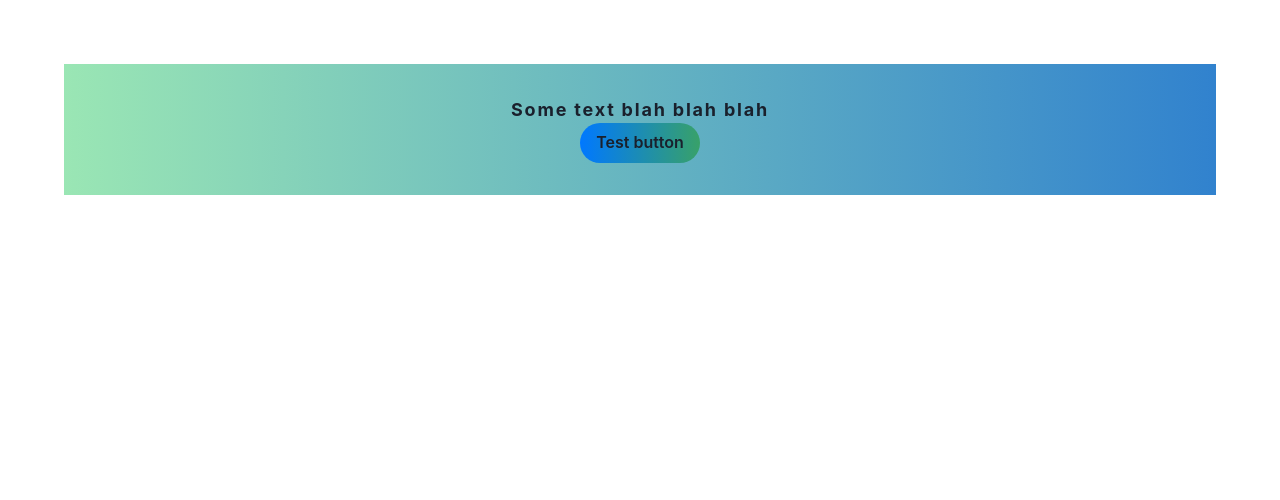
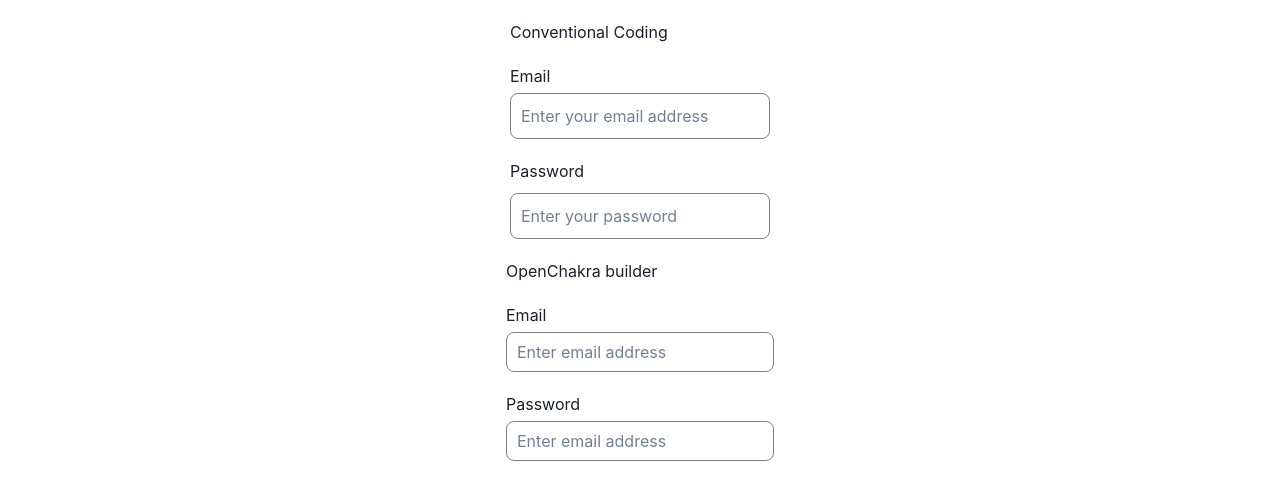
Before and after one commit to trilogy-group/tu2k22-chakra-template, a React (Create React App) app: page / in a window 1280 px wide. Shown: the top 500 px of the page. Built offline with nearby package versions, Linux system fonts and the light colour scheme.

Commit message:
Created component using both conventional code and open chakra

```diff
--- a/src/App.tsx
+++ b/src/App.tsx
@@ -1,31 +1,73 @@
 import React from 'react'
-import { ChakraProvider, Center, Button, Text } from '@chakra-ui/react'
+import { ChakraProvider, Container, Input, Text } from '@chakra-ui/react'
 
 const App = () => (
   <ChakraProvider resetCSS>
-    <Center
-      display="flex"
+    <div style={{
+      width:"100%",
+
+    }}>
+
+    <div style={{
+      display:"flex",
+      flexDirection:"column",
+      justifyContent: "center",
+      width: "300px",
+      margin:"auto",
+      padding:"20px"
+    }}>
+      <h1>Conventional Coding</h1>
+      <label style={{
+        marginTop:"20px",
+        marginBottom:"5px"
+      }} >Email</label>
+      <input type="text" style={{
+        padding:"10px",
+        borderRadius: "8px",
+        border:"1px grey solid",
+      }} placeholder='Enter your email address' />
+      <label style={{
+        marginTop:"20px",
+        marginBottom:"10px"
+      }}>Password</label>
+      <input type="text" style={{
+        padding:"10px",
+        borderRadius: "8px",
+        border:"1px grey solid",
+      }} placeholder='Enter your password' />
+
+    </div>
+    </div>
+
+  <Container
+      display="block"
       flexDirection="column"
+      justifyContent="center"
       alignItems="center"
-      justifyContent="flex-start"
-      m={16}
-      p={8}
-      backgroundColor="cyan.100"
-      bgGradient="linear(to right, green.200,blue.500)"
+      width="100%"
     >
-      <Text opacity={1} fontWeight="bold" fontSize="lg" letterSpacing="widest">
-        Some text blah blah blah
-      </Text>
-      <Button
-        variant="ghost"
-        size="md"
-        bgGradient="linear(to right, messenger.500,green.500)"
-        borderRadius={100}
-        border={20}
-      >
-        Test button
-      </Button>
-    </Center>
+      <Container display="flex" flexDirection="column" width="300px" m="auto">
+        <h1>OpenChakra builder</h1>
+        <Text mt="20px" mb="5px">
+          Email
+        </Text>
+        <Input
+          placeholder="Enter email address"
+          p="10px"
+          borderRadius="8px"
+          border="1px grey solid"
+        />
+        <Text mt="20px" mb="5px">
+          Password
+        </Text>
+        <Input
+          placeholder="Enter email address"
+          p="10px"
+          borderRadius="8px"
+          border="1px grey solid"
+        />
+      </Container>
+    </Container>
   </ChakraProvider>
 )
 
```
Also changed, not shown: package.json (line endings or trailing spaces), 1 other file (tests, documents, lock files or other folders).
